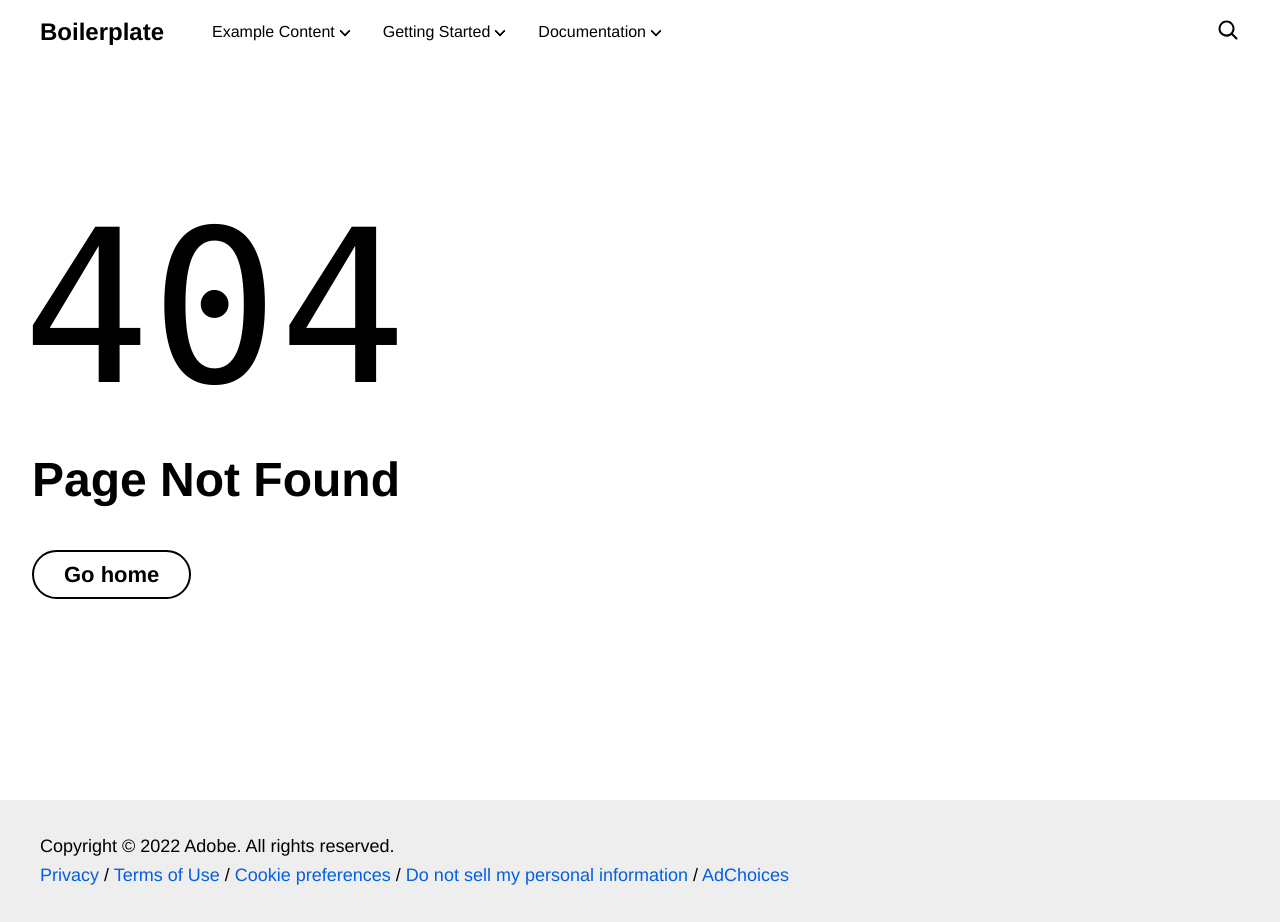
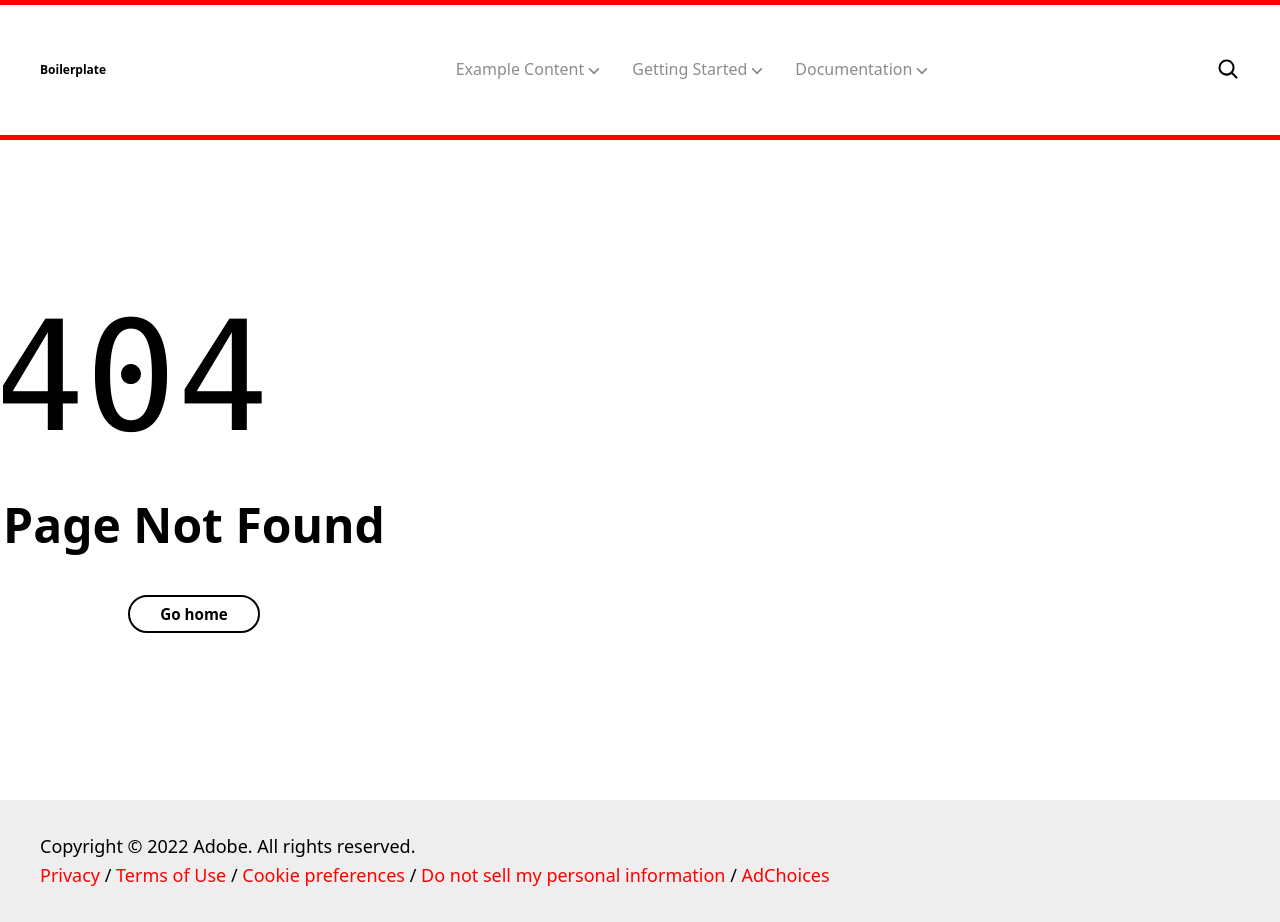
Before and after one commit to tuckerelliott/crn, a website with bundled scripts: page 404.html in a window 1280 px wide. Built offline with nearby package versions, Linux system fonts and the light colour scheme; files whose address does not match are found by name.

Commit message:
first edits

```diff
--- a/blocks/columns/columns.css
+++ b/blocks/columns/columns.css
@@ -21,7 +21,7 @@
 
 @media (min-width: 900px) {
   .columns > div {
-    align-items: center;
+    // align-items: center;
     flex-direction: unset;
     gap: 32px;
   }
--- a/blocks/header/header.css
+++ b/blocks/header/header.css
@@ -4,6 +4,8 @@ header .nav-wrapper {
   width: 100%;
   z-index: 2;
   position: fixed;
+  border-top: 5px solid red;
+  border-bottom: 5px solid red;
 }
 
 header nav {
@@ -228,12 +230,15 @@ header nav .nav-sections ul > li > ul > li {
     gap: 2em;
     margin: 0;
     font-size: var(--body-font-size-xs);
+    align-items: center;
+    justify-content: center;
   }
 
   header nav .nav-sections > ul > li {
     flex: 0 1 auto;
     position: relative;
     font-weight: 500;
+    color: #8c8c8c;
   }
 
   header nav .nav-sections > ul > li > ul {
@@ -262,6 +267,7 @@ header nav .nav-sections ul > li > ul > li {
     border-left: 8px solid transparent;
     border-right: 8px solid transparent;
     border-bottom: 8px solid var(--highlight-background-color);
+    color: #8c8c8c;
   }
 
   header nav .nav-sections > ul > li > ul > li {
--- a/styles/styles.css
+++ b/styles/styles.css
@@ -10,9 +10,10 @@
  * governing permissions and limitations under the License.
  */
 
+
  :root {
   /* colors */
-  --link-color: #035fe6;
+  --link-color: red;
   --link-hover-color: #136ff6;
   --background-color: #fff;
   --overlay-background-color: #eee;
@@ -20,35 +21,35 @@
   --text-color: #000;
 
   /* fonts */
-  --body-font-family: 'helvetica neue', helvetica, ubuntu, roboto, noto, sans-serif;
+  --body-font-family: system-ui, -apple-system, "Segoe UI", Roboto, "Helvetica Neue", Arial, Verdana, "Noto Sans", "Liberation Sans", sans-serif, "Apple Color Emoji", "Segoe UI Emoji", "Segoe UI Symbol", "Noto Color Emoji";
   --heading-font-family: var(--body-font-family);
   --fixed-font-family: 'Roboto Mono', menlo, consolas, 'Liberation Mono', monospace;
 
   /* body sizes */
-  --body-font-size-m: 22px;
+  --body-font-size-m: .95rem;
   --body-font-size-s: 18px;
   --body-font-size-xs: 16px;
 
   /* heading sizes */
-  --heading-font-size-xxl: 48px;
+  --heading-font-size-xxl: .95rem;
   --heading-font-size-xl: 40px;
-  --heading-font-size-l: 32px;
-  --heading-font-size-m: 24px;
-  --heading-font-size-s: 20px;
+  --heading-font-size-l: .90rem;
+  --heading-font-size-m: .95rem;
+  --heading-font-size-s: .75rem;
   --heading-font-size-xs: 18px;
 
   /* nav height */
-  --nav-height: 64px;
+  --nav-height: 130px;
 
 }
 
 @media (min-width: 900px) {
   :root {
-    --heading-font-size-xxl: 60px;
+    --heading-font-size-xxl: .95rem;
     --heading-font-size-xl: 48px;
-    --heading-font-size-l: 36px;
-    --heading-font-size-m: 30px;
-    --heading-font-size-s: 24px;
+    --heading-font-size-l: .90rem;
+    --heading-font-size-m: .95rem;
+    --heading-font-size-s: .75rem;
     --heading-font-size-xs: 22px;
   }
 }
@@ -74,6 +75,14 @@ h4, h5, h6 {
   margin-top: 1em;
   margin-bottom: .5em;
   scroll-margin: calc(var(--nav-height) + 1em);
+}
+
+h3, h5 a {
+  color: red;
+}
+
+h4 {
+  color: #8c8c8c;
 }
 
 h1 { font-size: var(--heading-font-size-xxl) }
@@ -221,7 +230,7 @@ main .section {
 
 @media (min-width: 600px) {
   main .section {
-    padding: 64px 32px;
+    padding: 6px 3px;
   }
 }
 
@@ -229,6 +238,7 @@ main .section {
   .section > div {
     max-width: 1200px;
     margin: auto;
+    text-align: center;
   }
 }
 
```
Also changed, not shown: blocks/hero/hero.css (+5 -4 lines).
